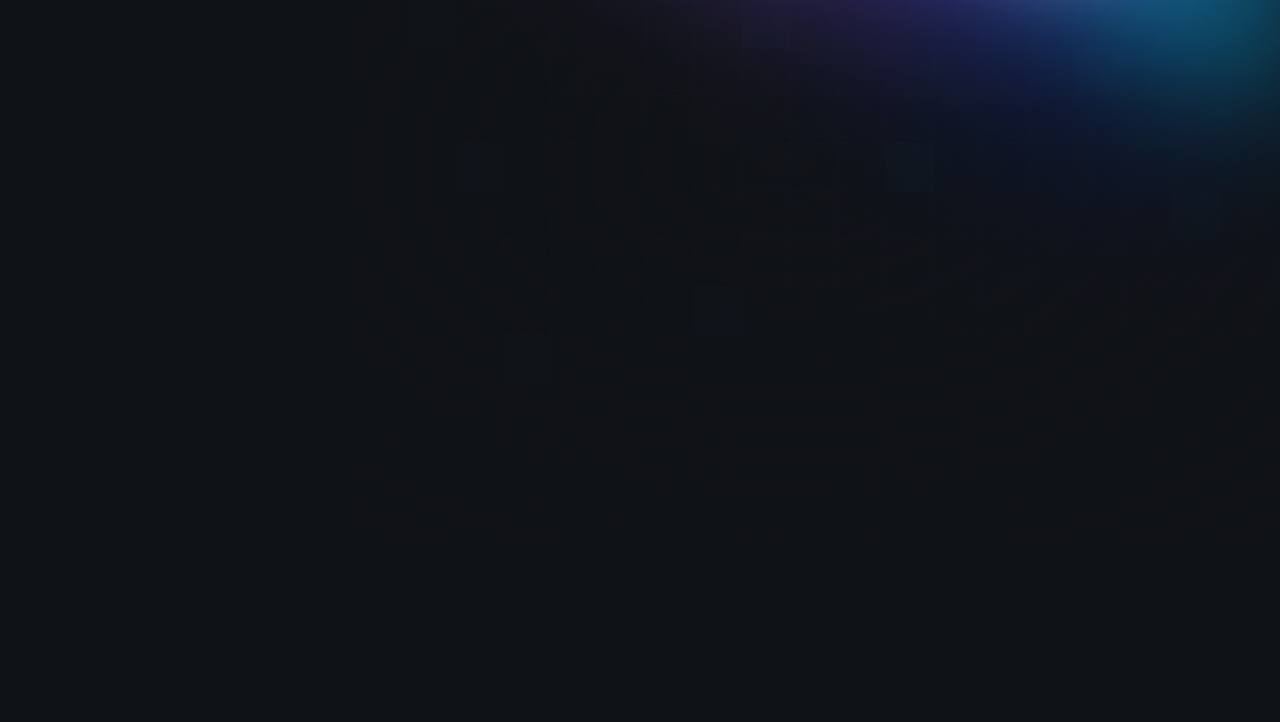
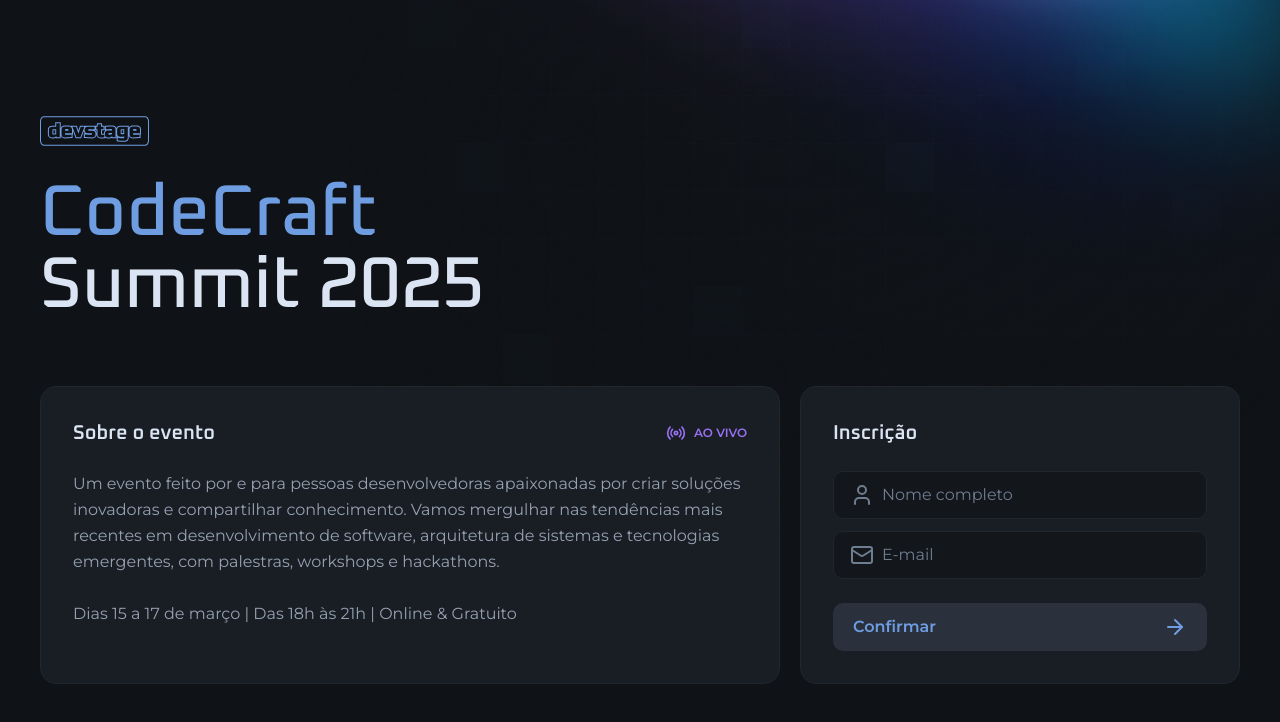
Before and after one commit to V-Matheus/nlw-connect, a Next.js app: page / in a window 1280 px wide. Shown: the top 722 px of the page. Built offline with nearby package versions, Linux system fonts and the light colour scheme.

Commit message:
feat: add home page

```diff
--- a/src/app/page.tsx
+++ b/src/app/page.tsx
@@ -1,3 +1,76 @@
+import logo from "@/assets/logo.svg"
+import { Button } from "@/components/Button"
+import { InputFild, InputIcon, InputRoot } from "@/components/Input"
+import { ArrowRight, Mail, Radio, User } from "lucide-react"
+import Image from "next/image"
+
 export default function Home() {
-  return <main />
+  return (
+    <main className="max-w-[1240px] mx-auto px-5 py-8 md:py-0">
+      <div className="h-dvh flex justify-center flex-col gap-16">
+        <div className="flex flex-col gap-8 items-center md:items-start">
+          <Image src={logo} alt="devstage" width={108.5} height={30} />
+
+          <h1 className="text-4xl text-center leading-none font-heading font-medium flex flex-col md:text-7xl md:text-left">
+            <span className="text-blue">CodeCraft</span>
+            Summit 2025
+          </h1>
+        </div>
+        <div className="flex gap-5 items-stretch flex-col md:flex-row">
+          <div className="flex-1 bg-gray-700 border border-gray-600 rounded-2xl p-8 space-y-6">
+            <div className="flex items-center justify-between">
+              <h2 className="font-heading font-semibold tex-gray-200 text-xl">
+                Sobre o evento
+              </h2>
+              <span className="text-purple font-semibold text-xs flex items-center gap-2">
+                <Radio className="size-5" />
+                AO VIVO
+              </span>
+            </div>
+            <p className="text-gray-300 leading-relaxed text-sm md:text-base">
+              Um evento feito por e para pessoas desenvolvedoras apaixonadas por
+              criar soluções inovadoras e compartilhar conhecimento. Vamos
+              mergulhar nas tendências mais recentes em desenvolvimento de
+              software, arquitetura de sistemas e tecnologias emergentes, com
+              palestras, workshops e hackathons.
+              <br />
+              <br />
+              Dias 15 a 17 de março | Das 18h às 21h | Online & Gratuito{" "}
+            </p>
+          </div>
+          <form
+            className="bg-gray-700 border border-gray-600 rounded-2xl p-8 space-y-6 w-full md:max-w-[440px]"
+            action=""
+          >
+            <h2 className="font-heading font-semibold tex-gray-200 text-xl">
+              Inscrição
+            </h2>
+
+            <div className="space-y-3">
+              <InputRoot>
+                <InputIcon>
+                  <User />
+                </InputIcon>
+
+                <InputFild type="text" placeholder="Nome completo" />
+              </InputRoot>
+
+              <InputRoot>
+                <InputIcon>
+                  <Mail />
+                </InputIcon>
+
+                <InputFild type="email" placeholder="E-mail" />
+              </InputRoot>
+            </div>
+
+            <Button type="submit">
+              Confirmar
+              <ArrowRight />
+            </Button>
+          </form>
+        </div>
+      </div>
+    </main>
+  )
 }
--- a/src/components/Input.tsx
+++ b/src/components/Input.tsx
@@ -14,7 +14,7 @@
   )
 }
 
-export const Inputicon = (props: ComponentProps<"span">) => {
+export const InputIcon = (props: ComponentProps<"span">) => {
   return (
     <span
       className="text-gray-400 group-focus-within:text-gray-100 group-[&:not(:has(input:placeholder-shown))]:text-gray-100 group-data-[error=true]:text-danger"
```
